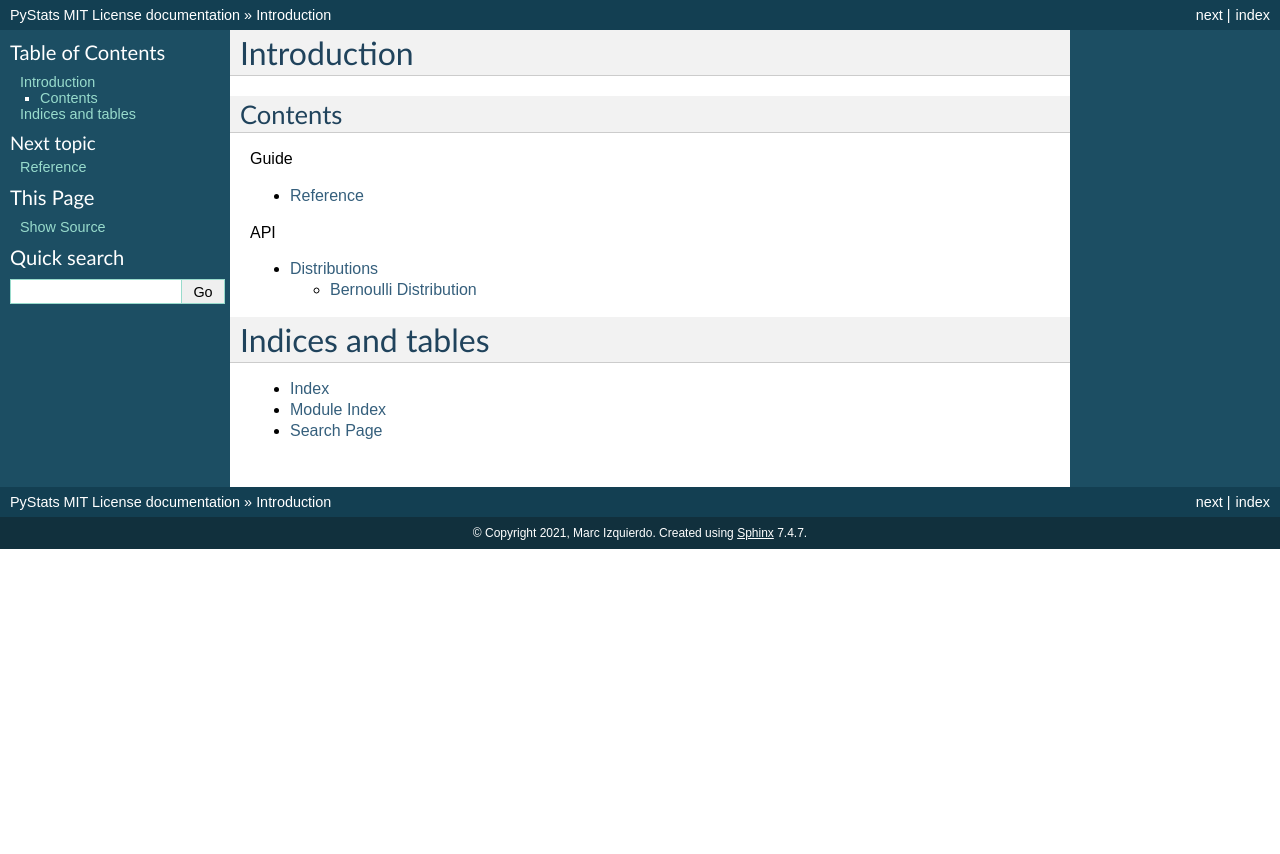
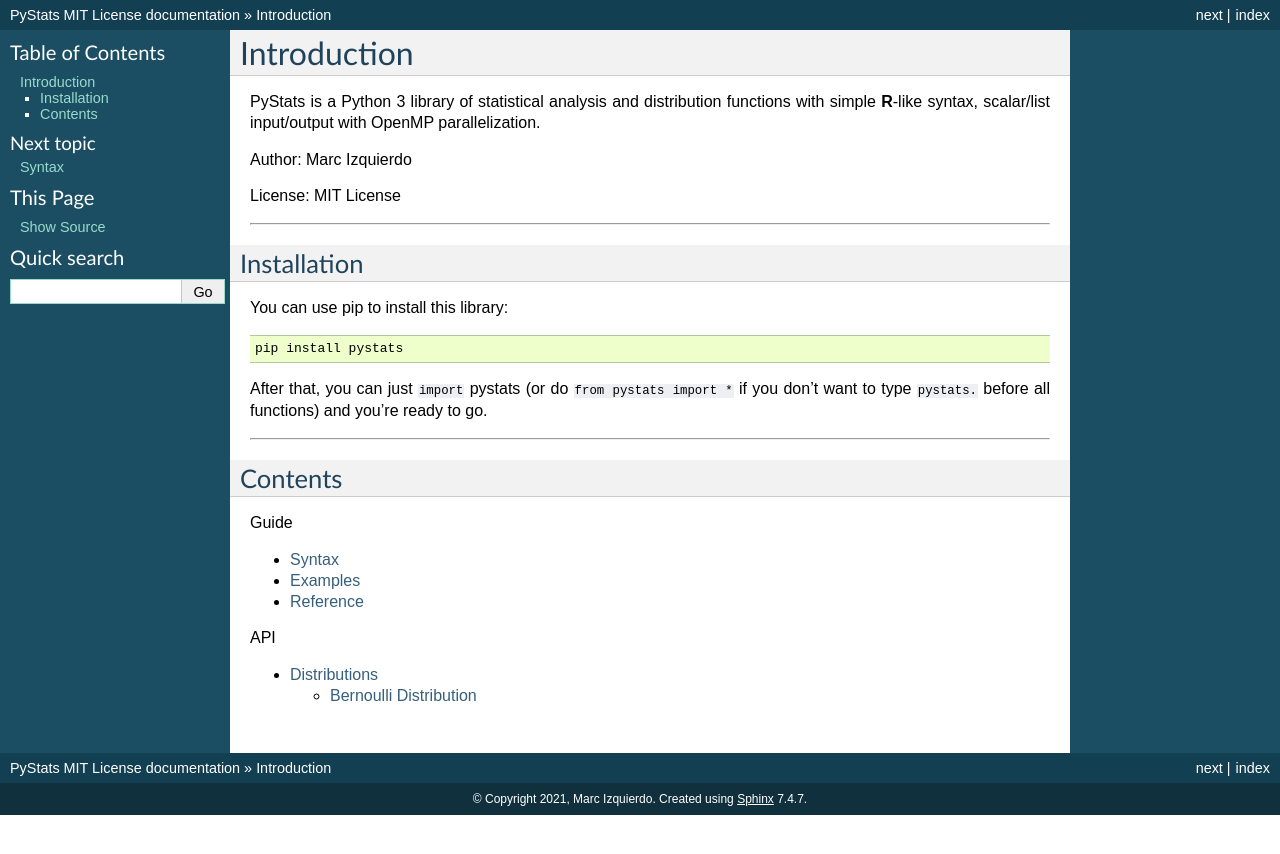
Before and after one commit to marcizhu/PyStats, a Sphinx documentation site: the page built from docs/source/index.rst, in a window 1280 px wide. Shown: the top 854 px of the page. Built offline with Sphinx 7.4.7, drawn with Linux system fonts in a browser that asks for light colours.

Commit message:
Added syntax notes, examples and index to documentation

```diff
--- a/docs/source/index.rst
+++ b/docs/source/index.rst
@@ -7,6 +7,29 @@
 Introduction
 ============
 
+PyStats is a Python 3 library of statistical analysis and distribution functions with simple **R**-like syntax, scalar/list
+input/output with OpenMP parallelization.
+
+Author: Marc Izquierdo
+
+License: MIT License
+
+----
+
+Installation
+------------
+
+You can use pip to install this library:
+
+.. code:: none
+
+    pip install pystats
+
+After that, you can just ``import`` pystats (or do ``from pystats import *`` if you don't want to type ``pystats.`` before all
+functions) and you're ready to go.
+
+----
+
 Contents
 --------
 
@@ -14,6 +37,8 @@
    :maxdepth: 2
    :caption: Guide
 
+   syntax_notes
+   examples
    pystats
 
 .. toctree::
@@ -21,11 +46,3 @@
    :maxdepth: 2
 
    api/index
-
-
-Indices and tables
-==================
-
-* :ref:`genindex`
-* :ref:`modindex`
-* :ref:`search`
```
Also changed, not shown: docs/source/examples.rst (added, +33 -0 lines), docs/source/syntax_notes.rst (added, +56 -0 lines).
